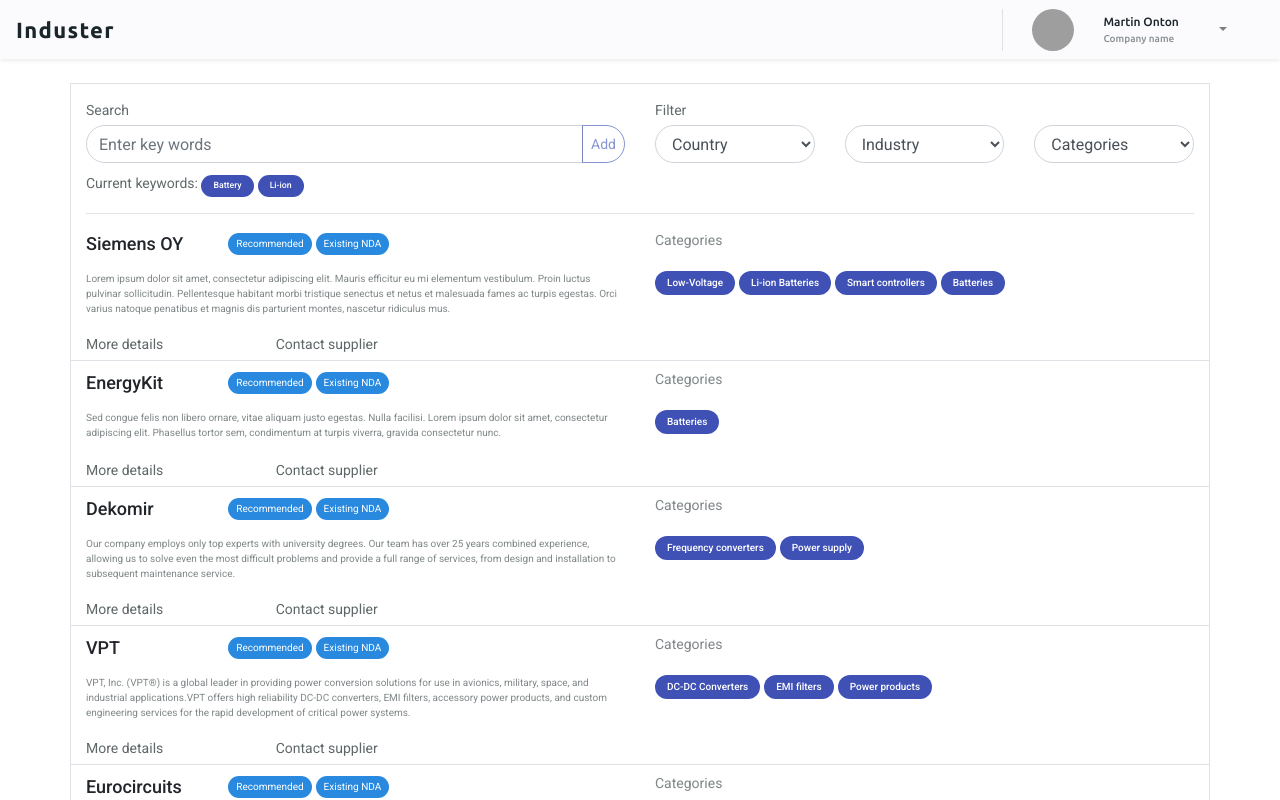
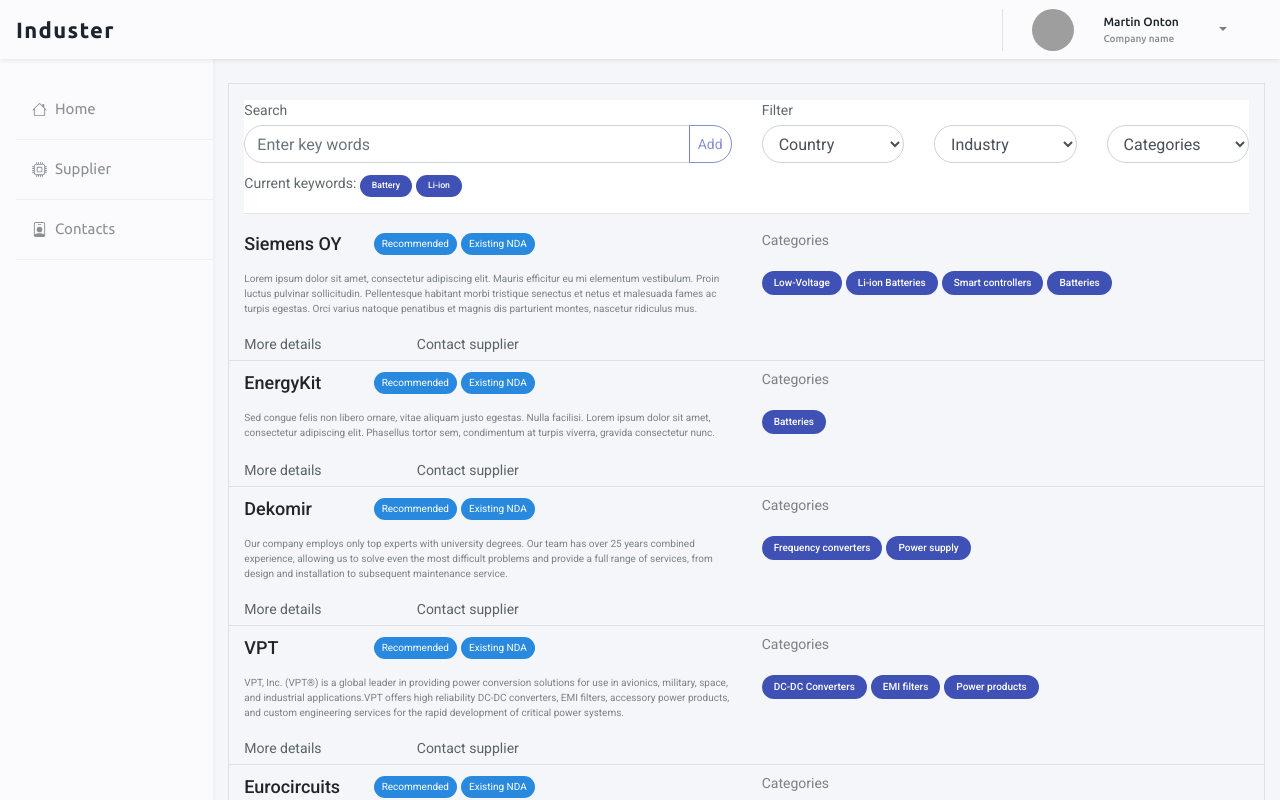
Before and after one commit to martinontcode/Induster, an Angular app: page / in a window 1280 px wide. Shown: the top 800 px of the page. Built offline with nearby package versions, Linux system fonts and the light colour scheme; grey boxes are pictures that could not be loaded.

Commit message:
Added sidebar, design changes
* Created sidebar component.
* Created sidebar design.

* Changed navbar index level higher to sidebar.
* Changed application shell component calls.

```diff
--- a/src/app/app.component.html
+++ b/src/app/app.component.html
@@ -1,4 +1,8 @@
 <app-navbar></app-navbar>
-<div class="container-fluid mt-4">
-  <app-supplier></app-supplier>
+<div class="container-fluid ">
+  <div class="row">
+    <app-sidebar class="col-md-3 col-lg-2 d-md-block border-top"></app-sidebar>
+    <app-supplier class="col-10 mt-4"></app-supplier>
+  </div>
+
 </div>
--- a/src/app/app.module.ts
+++ b/src/app/app.module.ts
@@ -5,12 +5,14 @@
 import { AppComponent } from './app.component';
 import { NavbarComponent } from './menu/navbar/navbar.component';
 import { SupplierComponent } from './supplier/supplier.component';
+import { SidebarComponent } from './menu/sidebar/sidebar.component';
 
 @NgModule({
   declarations: [
     AppComponent,
     NavbarComponent,
-    SupplierComponent
+    SupplierComponent,
+    SidebarComponent
   ],
   imports: [
     BrowserModule,
--- a/src/app/menu/navbar/navbar.component.css
+++ b/src/app/menu/navbar/navbar.component.css
@@ -1,6 +1,9 @@
 @import url('https://fonts.googleapis.com/css2?family=Ubuntu:ital,wght@0,400;0,500;0,700;1,300;1,400;1,500;1,700&display=swap');
 
 /* Navbar styles */
+.navbar {
+    z-index: 200;
+}
 .navbar-brand-font {
     font-family: 'Ubuntu', sans-serif;
     font-weight: 700;
--- /dev/null
+++ b/src/app/menu/sidebar/sidebar.component.css
@@ -0,0 +1,67 @@
+@import url('https://fonts.googleapis.com/css2?family=Ubuntu:ital,wght@0,400;0,500;0,700;1,300;1,400;1,500;1,700&display=swap');
+/*
+ * Sidebar
+ */
+
+ .sidebar {
+    font-family: 'Ubuntu', sans-serif;
+    font-size: 0.9375em;
+    position: fixed;
+    top: 0;
+    bottom: 0;
+    left: 0;
+    z-index: 100; /* Behind the navbar */
+    padding: 48px 0 0; /* Height of navbar */
+    box-shadow: inset -1px 0 0 rgba(0, 0, 0, .1);
+    background-color: #FBFBFD !important;
+  }
+
+  @media (max-width: 767.98px) {
+    .sidebar {
+      top: 5rem;
+    }
+  }
+
+  .sidebar-sticky {
+    position: relative;
+    top: 0;
+    height: calc(100vh - 48px);
+    padding-top: .5rem;
+    overflow-x: hidden;
+    overflow-y: auto; /* Scrollable contents if viewport is shorter than content. */
+  }
+
+  @supports ((position: -webkit-sticky) or (position: sticky)) {
+    .sidebar-sticky {
+      position: -webkit-sticky;
+      position: sticky;
+    }
+  }
+
+  .sidebar .nav-link {
+    font-weight: 400;
+    color: #1B262C;
+    opacity: 0.5;
+    height: 60px;
+    display: flex;
+    align-items: center;
+  }
+
+  .sidebar .nav-link .feather {
+    margin-right: 4px;
+    color: #999;
+  }
+
+  .sidebar .nav-link.active {
+    color:#1B262C;
+  }
+
+  .sidebar .nav-link:hover .feather,
+  .sidebar .nav-link.active .feather {
+    color: inherit;
+  }
+
+  .sidebar-heading {
+    font-size: .75rem;
+    text-transform: uppercase;
+  }
--- /dev/null
+++ b/src/app/menu/sidebar/sidebar.component.html
@@ -0,0 +1,32 @@
+<nav id="sidebarMenu" class="col-md-3 col-lg-2 d-md-block bg-light sidebar collapse shadow-sm">
+    <div class="sidebar-sticky pt-3">
+        <ul class="nav flex-column mt-3 ml-3">
+            <li class="nav-item">
+                <a class="nav-link active border-bottom" href="#">
+                    <svg width="1em" height="1em" viewBox="0 0 16 16" class="bi bi-house mr-2" fill="currentColor" xmlns="http://www.w3.org/2000/svg">
+                        <path fill-rule="evenodd" d="M2 13.5V7h1v6.5a.5.5 0 0 0 .5.5h9a.5.5 0 0 0 .5-.5V7h1v6.5a1.5 1.5 0 0 1-1.5 1.5h-9A1.5 1.5 0 0 1 2 13.5zm11-11V6l-2-2V2.5a.5.5 0 0 1 .5-.5h1a.5.5 0 0 1 .5.5z"/>
+                        <path fill-rule="evenodd" d="M7.293 1.5a1 1 0 0 1 1.414 0l6.647 6.646a.5.5 0 0 1-.708.708L8 2.207 1.354 8.854a.5.5 0 1 1-.708-.708L7.293 1.5z"/>
+                    </svg>
+                    Home <span class="sr-only">(current)</span>
+                </a>
+            </li>
+            <li class="nav-item">
+                <a class="nav-link border-bottom" routerLink="budget">
+                    <svg width="1em" height="1em" viewBox="0 0 16 16" class="bi bi-cpu mr-2" fill="currentColor" xmlns="http://www.w3.org/2000/svg">
+                        <path fill-rule="evenodd" d="M5 0a.5.5 0 0 1 .5.5V2h1V.5a.5.5 0 0 1 1 0V2h1V.5a.5.5 0 0 1 1 0V2h1V.5a.5.5 0 0 1 1 0V2A2.5 2.5 0 0 1 14 4.5h1.5a.5.5 0 0 1 0 1H14v1h1.5a.5.5 0 0 1 0 1H14v1h1.5a.5.5 0 0 1 0 1H14v1h1.5a.5.5 0 0 1 0 1H14a2.5 2.5 0 0 1-2.5 2.5v1.5a.5.5 0 0 1-1 0V14h-1v1.5a.5.5 0 0 1-1 0V14h-1v1.5a.5.5 0 0 1-1 0V14h-1v1.5a.5.5 0 0 1-1 0V14A2.5 2.5 0 0 1 2 11.5H.5a.5.5 0 0 1 0-1H2v-1H.5a.5.5 0 0 1 0-1H2v-1H.5a.5.5 0 0 1 0-1H2v-1H.5a.5.5 0 0 1 0-1H2A2.5 2.5 0 0 1 4.5 2V.5A.5.5 0 0 1 5 0zm-.5 3A1.5 1.5 0 0 0 3 4.5v7A1.5 1.5 0 0 0 4.5 13h7a1.5 1.5 0 0 0 1.5-1.5v-7A1.5 1.5 0 0 0 11.5 3h-7zM5 6.5A1.5 1.5 0 0 1 6.5 5h3A1.5 1.5 0 0 1 11 6.5v3A1.5 1.5 0 0 1 9.5 11h-3A1.5 1.5 0 0 1 5 9.5v-3zM6.5 6a.5.5 0 0 0-.5.5v3a.5.5 0 0 0 .5.5h3a.5.5 0 0 0 .5-.5v-3a.5.5 0 0 0-.5-.5h-3z"/>
+                    </svg>
+                    Supplier
+                </a>
+            </li>
+            <li class="nav-item">
+                <a class="nav-link border-bottom" href="#">
+                    <svg width="1em" height="1em" viewBox="0 0 16 16" class="bi bi-person-badge mr-2" fill="currentColor" xmlns="http://www.w3.org/2000/svg">
+                        <path fill-rule="evenodd" d="M2 2.5A2.5 2.5 0 0 1 4.5 0h7A2.5 2.5 0 0 1 14 2.5V14a2 2 0 0 1-2 2H4a2 2 0 0 1-2-2V2.5zM4.5 1A1.5 1.5 0 0 0 3 2.5v10.795a4.2 4.2 0 0 1 .776-.492C4.608 12.387 5.937 12 8 12s3.392.387 4.224.803a4.2 4.2 0 0 1 .776.492V2.5A1.5 1.5 0 0 0 11.5 1h-7z"/>
+                        <path fill-rule="evenodd" d="M8 11a3 3 0 1 0 0-6 3 3 0 0 0 0 6zM6 2.5a.5.5 0 0 1 .5-.5h3a.5.5 0 0 1 0 1h-3a.5.5 0 0 1-.5-.5z"/>
+                    </svg>
+                    Contacts
+                </a>
+            </li>
+        </ul>
+    </div>
+</nav>
--- /dev/null
+++ b/src/app/menu/sidebar/sidebar.component.ts
@@ -0,0 +1,15 @@
+import { Component, OnInit } from '@angular/core';
+
+@Component({
+  selector: 'app-sidebar',
+  templateUrl: './sidebar.component.html',
+  styleUrls: ['./sidebar.component.css']
+})
+export class SidebarComponent implements OnInit {
+
+  constructor() { }
+
+  ngOnInit(): void {
+  }
+
+}
--- a/src/styles.css
+++ b/src/styles.css
@@ -3,4 +3,5 @@
 
 body {
     font-family: 'Roboto', sans-serif !important;
+    background-color: #F5F6FA !important;
 }
```
Also changed, not shown: 1 other file (tests, documents, lock files or other folders).
